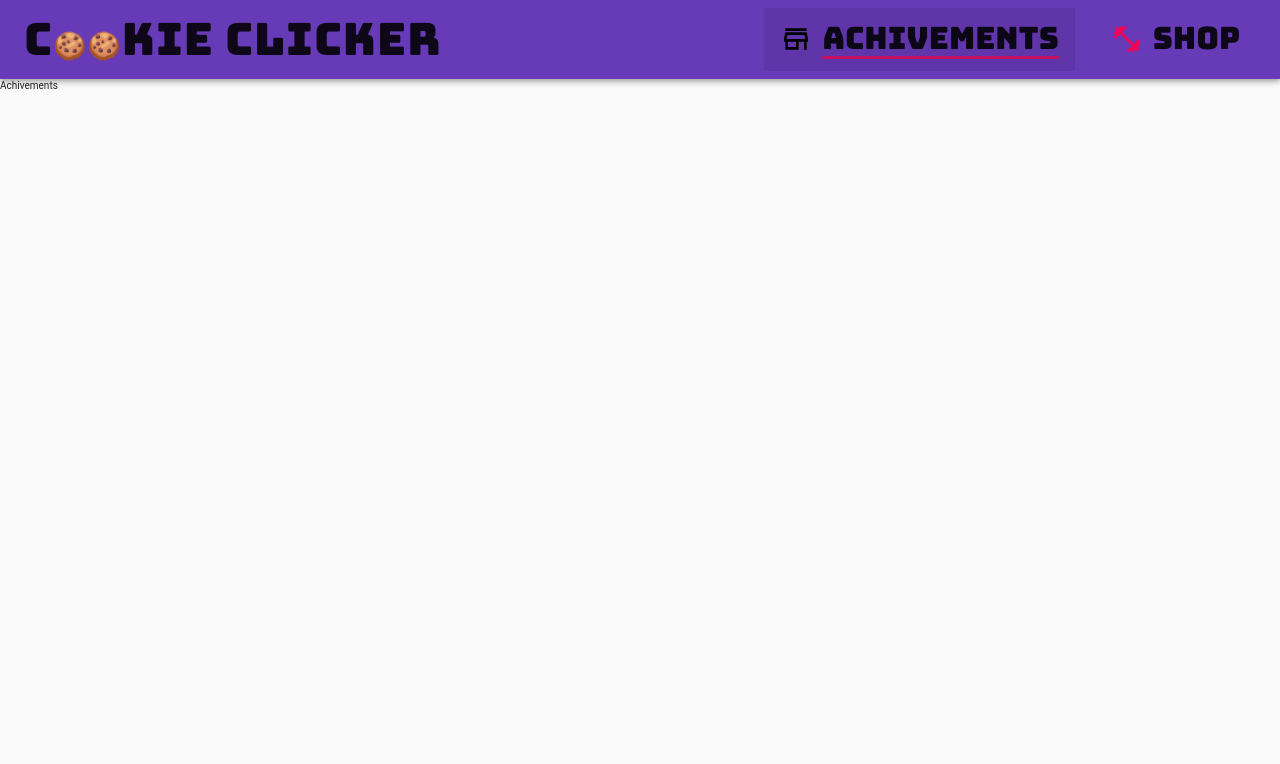
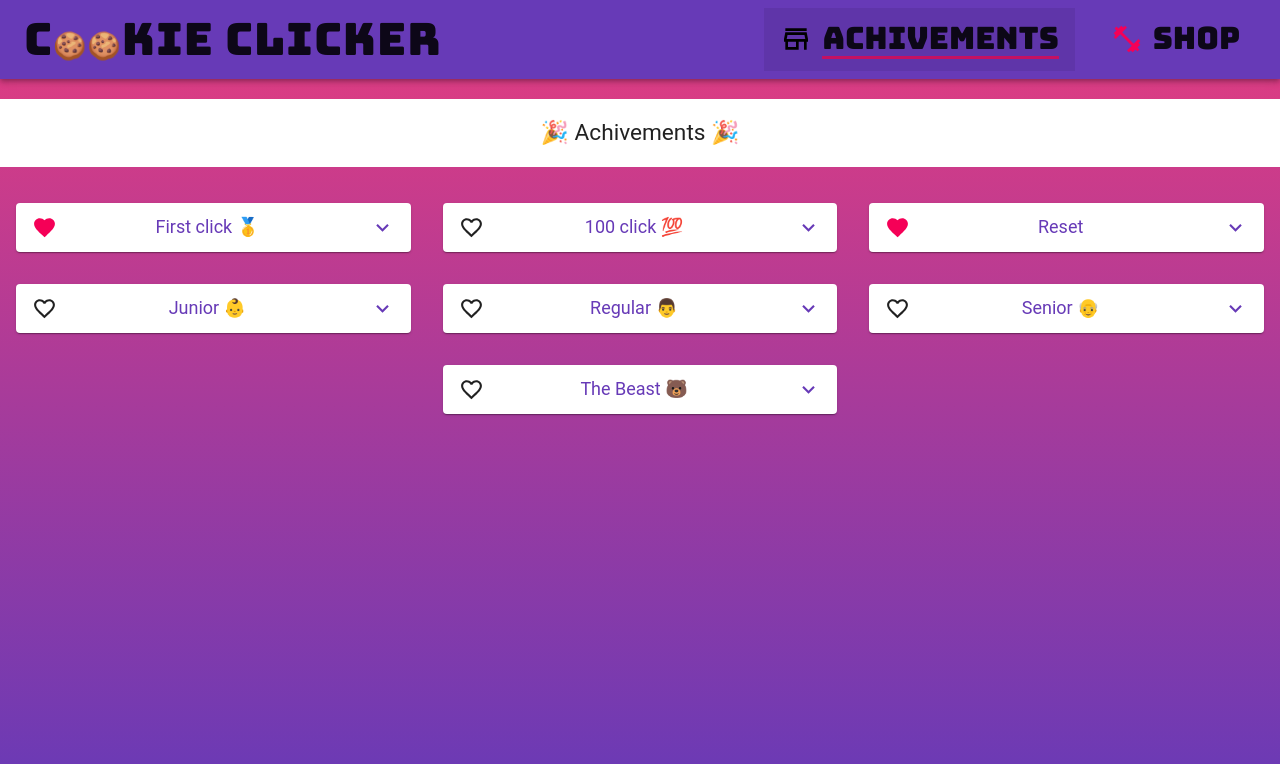
Before and after one commit to wawrzynmc/CookieClicker, a React (Create React App) app in the folder client/: page /achivements in a window 1280 px wide. Shown: the top 764 px of the page. Built offline with nearby package versions, Linux system fonts and the light colour scheme; a web font is replaced by a local one.

Commit message:
✨ implement Achivement page

```diff
--- a/client/src/assets/styles/GlobalStyles.js
+++ b/client/src/assets/styles/GlobalStyles.js
@@ -16,6 +16,12 @@ const GlobalStyles = createGlobalStyle`
         height: 85vh;
         overflow: auto;
         flex-grow: 1;
+    }
+
+
+    body {
+        height: 100vh;
+	    background: linear-gradient(to bottom, #e73c7e, #673ab7);
     }
 `;
 
--- a/client/src/components/atoms/IconButton/IconButton.js
+++ b/client/src/components/atoms/IconButton/IconButton.js
@@ -1,19 +1,56 @@
 // -- imports
-import React from 'react';
+import React, { useState } from 'react';
 import styled from 'styled-components';
 
-import { IconButton as MaterialIconButton } from '@material-ui/core';
+import { IconButton as MaterialIconButton, Popover, Typography } from '@material-ui/core';
 
 // * -- COMPONENT
-function IconButton({ children, edge, onClick }) {
+function IconButton({ children, edge, onClick, withPopover = false, popoverContent }) {
+    const [anchorEl, setAnchorEl] = React.useState(null);
+
+    const handlePopoverOpen = (event) => {
+        setAnchorEl(event.currentTarget);
+    };
+
+    const handlePopoverClose = () => {
+        setAnchorEl(null);
+    };
+
+    const open = Boolean(anchorEl);
+
     return (
+        <>
             <StyledIconButton
                 edge={edge}
                 onClick={onClick}
                 disableRipple={true}
+                onMouseEnter={handlePopoverOpen}
+                onMouseLeave={handlePopoverClose}
             >
                 {children}
             </StyledIconButton>
+            {withPopover && (
+                <Popover
+                    style={{ pointerEvents: 'none' }}
+                    open={open}
+                    anchorEl={anchorEl}
+                    anchorOrigin={{
+                        vertical: 'center',
+                        horizontal: 'right',
+                    }}
+                    transformOrigin={{
+                        vertical: 'center',
+                        horizontal: 'left',
+                    }}
+                    onClose={handlePopoverClose}
+                    disableRestoreFocus
+                >
+                    <Typography color="textSecondary" align="left" style={{ padding: '10px' }}>
+                        {popoverContent}
+                    </Typography>
+                </Popover>
+            )}
+        </>
     );
 }
 
@@ -26,4 +63,4 @@ const StyledIconButton = styled(({ ...props }) => <MaterialIconButton {...props}
     }
 `;
 
-export default IconButton
+export default IconButton;
--- a/client/src/components/pages/Achievements.js
+++ b/client/src/components/pages/Achievements.js
@@ -1,11 +1,82 @@
-import React from 'react'
+import { Container, Grid, Typography, useTheme } from '@material-ui/core';
+
+import React from 'react';
+import styled from 'styled-components';
+import AchivementAccordion from '../molecules/AchivementAccordion/AchivementAccordion';
+
+const achivements = [
+    {
+        id: '1',
+        title: 'First click 🥇',
+        description: 'The achivement will be marked as passed, when you click at the cookie at least once!',
+    },
+    {
+        id: '2',
+        title: '100 click 💯',
+        description: 'The achivement will be marked as passed, when you click at the least 100 times!',
+    },
+    {
+        id: '3',
+        title: 'Reset',
+        description: 'The achivement will be marked as passed, when you reset the game!',
+    },
+    {
+        id: '4',
+        title: 'Junior 👶',
+        description: 'The achivement will be marked as passed, when you get to 1. level!',
+    },
+    {
+        id: '5',
+        title: 'Regular 👨',
+        description: 'The achivement will be marked as passed, when you get to 10. level!',
+    },
+    {
+        id: '6',
+        title: 'Senior 👴',
+        description: 'The achivement will be marked as passed, when you get to 20. level!',
+    },
+    {
+        id: '6',
+        title: 'The Beast 🐻',
+        description: 'The achivement will be marked as passed, when you get to 100. level!',
+    },
+];
 
 function Achievements() {
+    const theme = useTheme();
+
     return (
-        <div>
-            Achivements
-        </div>
-    )
+        <>
+            <StyledContainer maxWidth="lg" disableGutters={true} theme={theme}>
+                <Typography variant="h4" align="center">
+                    🎉 Achivements 🎉
+                </Typography>
+            </StyledContainer>
+            <Container maxWidth="lg" disableGutters={true}>
+                <Grid
+                    container
+                    spacing={4}
+                    justify="center"
+                    direction="row"
+                    style={{ margin: 'auto', width: '100%' }}
+                >
+                    {achivements.map((achivement) => (
+                        <AchivementAccordion achivement={achivement} />
+                    ))}
+                </Grid>
+            </Container>
+        </>
+    );
 }
 
-export default Achievements
+const StyledContainer = styled(({ ...props }) => <Container {...props} />)`
+    && {
+        background-color: ${(props) => props.theme.palette.background.paper};
+
+        padding: 20px 0;
+        margin-bottom: 20px;
+        margin-top: 20px;
+    }
+`;
+
+export default Achievements;
--- a/client/src/components/pages/Home.js
+++ b/client/src/components/pages/Home.js
@@ -3,14 +3,16 @@ import React from 'react';
 import styled from 'styled-components';
 import Cookie from '../atoms/Cookie/Cookie';
 
-import { useSelector } from 'react-redux';
+import { useDispatch, useSelector } from 'react-redux';
 import ValueLabel from '../atoms/ValueLabel/ValueLabel';
 import { calculateLevel } from '../../shared/utils';
-import { DeleteForeverOutlined } from '@material-ui/icons';
+import { RotateLeftOutlined, RotateRightOutlined } from '@material-ui/icons';
+import { clearPoints } from '../../store/actions';
 
 function Home() {
     const theme = useTheme();
     const { points } = useSelector((state) => state.cookie);
+    const dispatch = useDispatch();
 
     return (
         <StyledContainerGrid
@@ -37,8 +39,18 @@ function Home() {
                 <ValueLabel value={points}>Points</ValueLabel>
             </StyledCookieGrid>
             <Grid container item direction="row" justify="center" alignItems="center">
-                <Button variant="contained" color="secondary" startIcon={<DeleteForeverOutlined />}>
-                    Delete
+                <Button
+                    variant="contained"
+                    color="secondary"
+                    startIcon={<RotateLeftOutlined />}
+                    size="large"
+                    disableRipple={true}
+                    endIcon={<RotateRightOutlined />}
+                    style={{ fontSize: '1.2rem' }}
+                    onClick={() => dispatch(clearPoints())}
+                    disabled={points === 0}
+                >
+                    reset points
                 </Button>
             </Grid>
         </StyledContainerGrid>
@@ -52,6 +64,10 @@ const StyledContainerGrid = styled(({ ...props }) => <Grid {...props} />)`
 `;
 
 const StyledCookieGrid = styled(({ theme, ...props }) => <Grid {...props} />)`
+    && {
+        max-width: 960px;
+    }
+
     & h4 {
         writing-mode: vertical-rl;
         text-orientation: upright;
--- a/client/src/components/pages/Shop.js
+++ b/client/src/components/pages/Shop.js
@@ -1,11 +1,8 @@
-import React from 'react'
+import { Popover, Typography } from '@material-ui/core';
+import React, { useState } from 'react';
 
 function Shop() {
-    return (
-        <div>
-            Shop
-        </div>
-    )
+    return <div>SHOP</div>;
 }
 
-export default Shop
+export default Shop;
--- a/client/src/store/actions/cookieActions.js
+++ b/client/src/store/actions/cookieActions.js
@@ -6,3 +6,9 @@ export const incrementPoints = (points) => {
         points,
     };
 };
+
+export const clearPoints = () => {
+    return {
+        type: actionTypes.CLEAR_POINTS,
+    };
+};
--- a/client/src/store/actions/index.js
+++ b/client/src/store/actions/index.js
@@ -1 +1 @@
-export { incrementPoints } from './cookieActions';
+export { incrementPoints, clearPoints } from './cookieActions';
--- a/client/src/store/reducers/cookieReducer.js
+++ b/client/src/store/reducers/cookieReducer.js
@@ -12,11 +12,20 @@ const addPoints = (state, action) => {
     };
 };
 
+const clearPoints = (state, action) => {
+    return {
+        ...state,
+        points: 0
+    };
+};
+
 // --- REDUCER ACTIONS
 const cookieReducer = (state = initialState, action) => {
     switch (action.type) {
         case actionTypes.INCREMENT_POINTS:
             return addPoints(state, action);
+        case actionTypes.CLEAR_POINTS:
+            return clearPoints(state, action);
         default:
             return state;
     }
```
Also changed, not shown: client/src/components/atoms/Button/Button.js (+18 -0 lines). Lines whose indentation alone changed are shown as unchanged.
